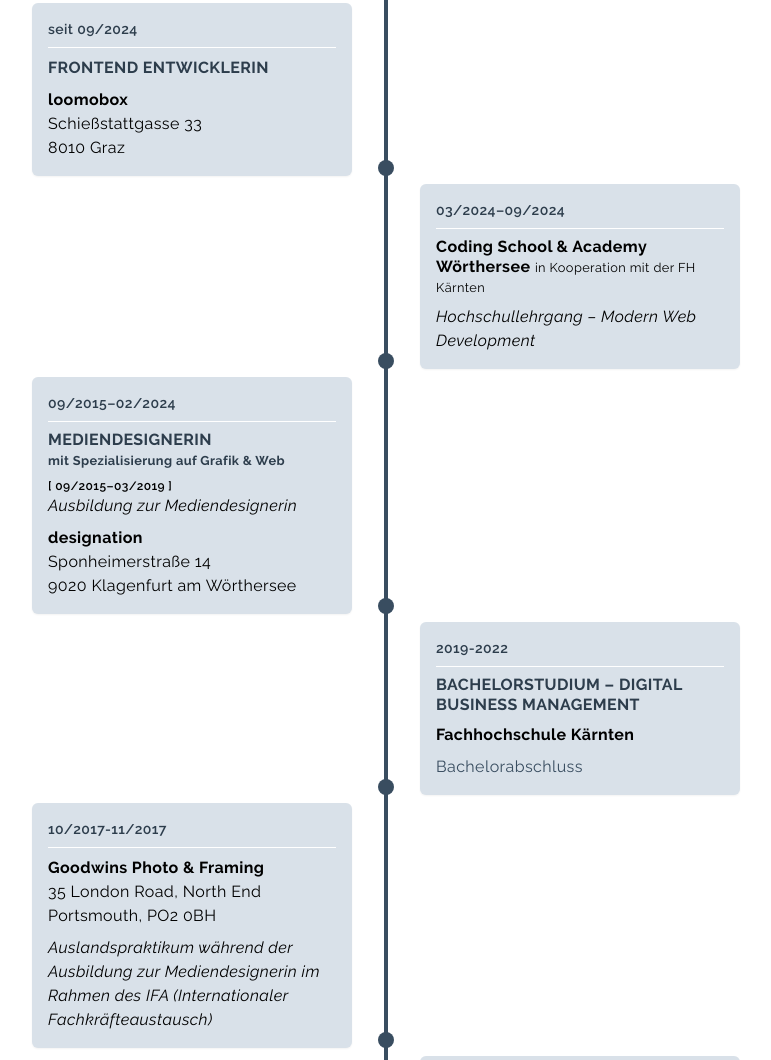
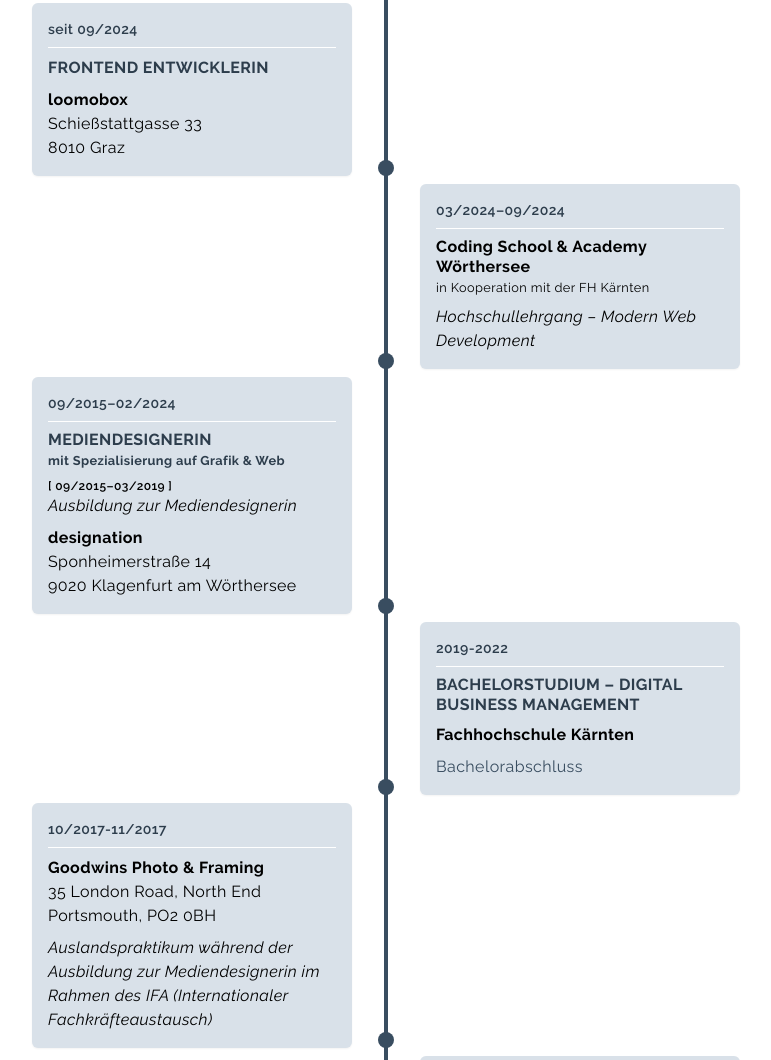
Before and after one commit to christina-sfmn/christina-sfmn.github.io, a website: page docs/about.html in a window 1280 px wide. Shown: the part 1042-2102 px from the top of the page, without its empty margins (254-1025 px from the left). Drawn offline with Linux system fonts and the light colour scheme.

Commit message:
another minor fix

```diff
--- a/docs/about.html
+++ b/docs/about.html
@@ -57,9 +57,8 @@
           <li class="cv-item">
             <div>
               <time>03/2024–09/2024</time>
-              <p class="leading-tight mb-2"><span class="font-bold">Coding School & Academy Wörthersee</span>
+              <p class="leading-tight mb-2"><span class="font-bold">Coding School & Academy Wörthersee</span> <br />
                 <small>in Kooperation mit der FH Kärnten</small>
-
               </p>
               <p class="italic">Hochschullehrgang – Modern Web Development</p>
             </div>
```
